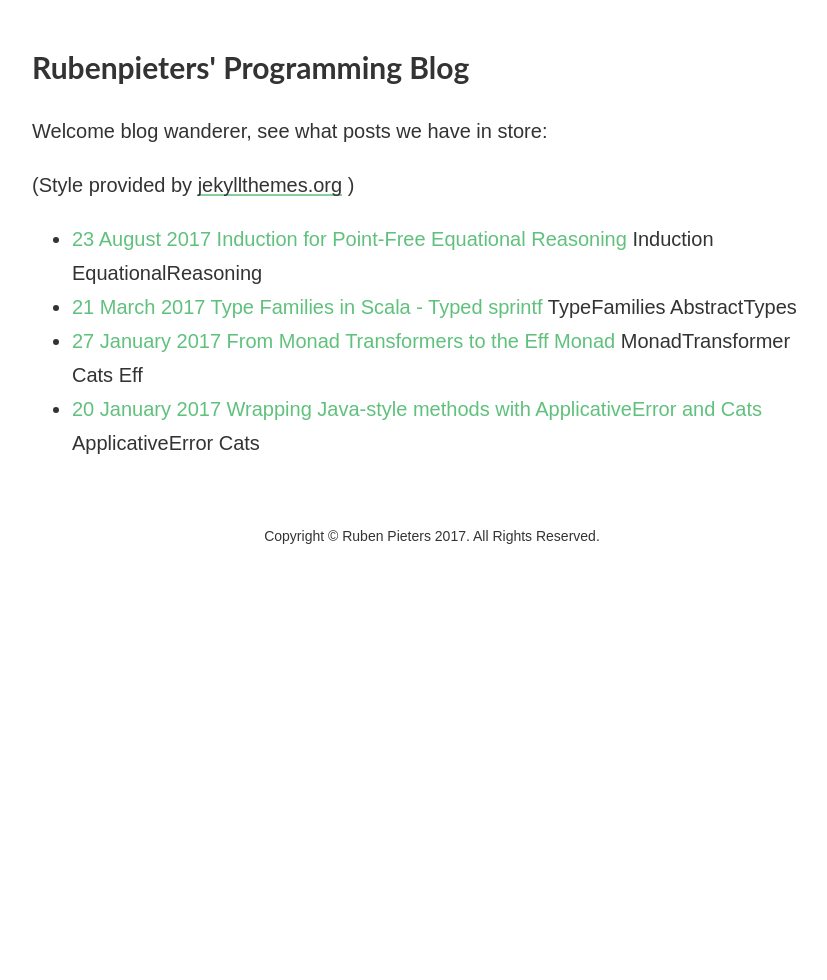
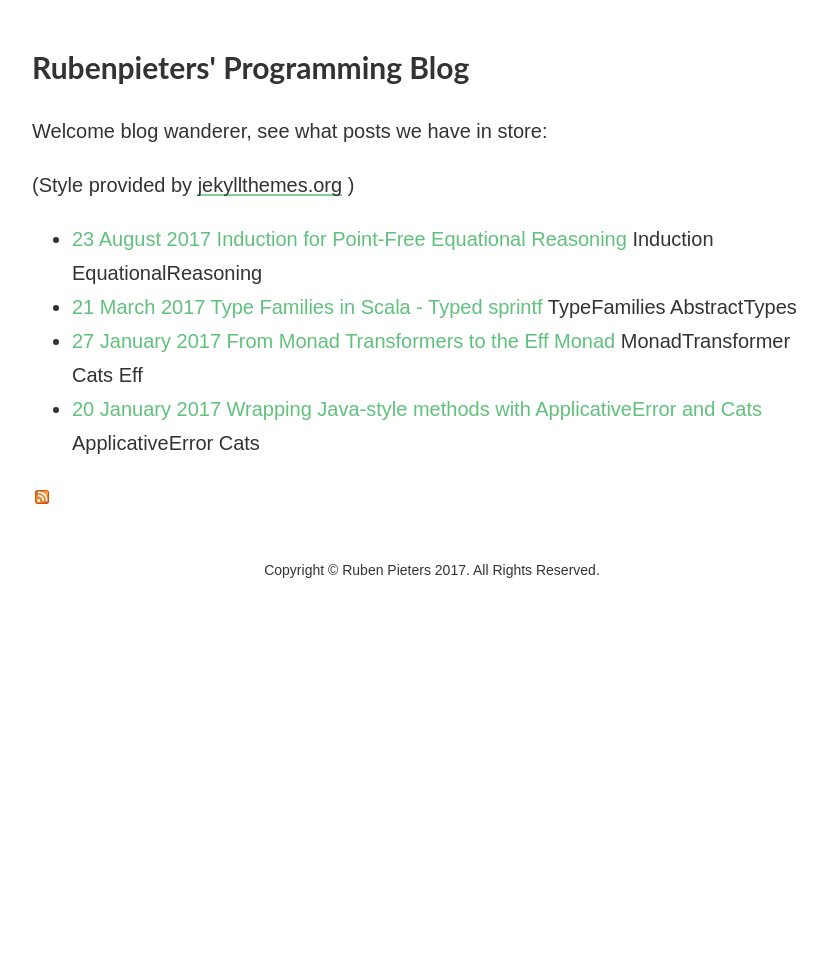
Before and after one commit to rubenpieters/rubenpieters.github.io, a Jekyll site: the page built from index.html, in a window 1280 px wide. Shown: the whole page, without its empty margins (208-1035 px from the left). Built offline with Jekyll 4.4.1, drawn with Linux system fonts in a browser that asks for light colours.

Commit message:
add atom feed button

```diff
--- a/_layouts/default.html
+++ b/_layouts/default.html
@@ -19,6 +19,7 @@
 
         {{ content }}
 
+        <a href="https://rubenpieters.github.io/feed.xml" class="feed"></a>
     </body>
 	<footer>
         <div class="container">
--- a/css/syntax.css
+++ b/css/syntax.css
@@ -1,5 +1,5 @@
 /*
- * css for copyright notic
+ * css for copyright notice
  * http://stackoverflow.com/a/34229422/5559685
  */
 footer {
@@ -15,6 +15,12 @@ p.copyright {
     font-size: 0.7em;
     text-align: center;
     bottom:0;
+}
+
+.feed {
+  margin-left: 3px;
+  padding: 0 0 0 19px;
+  background: url("../images/feed-icon-14x14.png") no-repeat 0 50%;
 }
 
 /*
```
Also changed, not shown: images/feed-icon-14x14.png (added).
